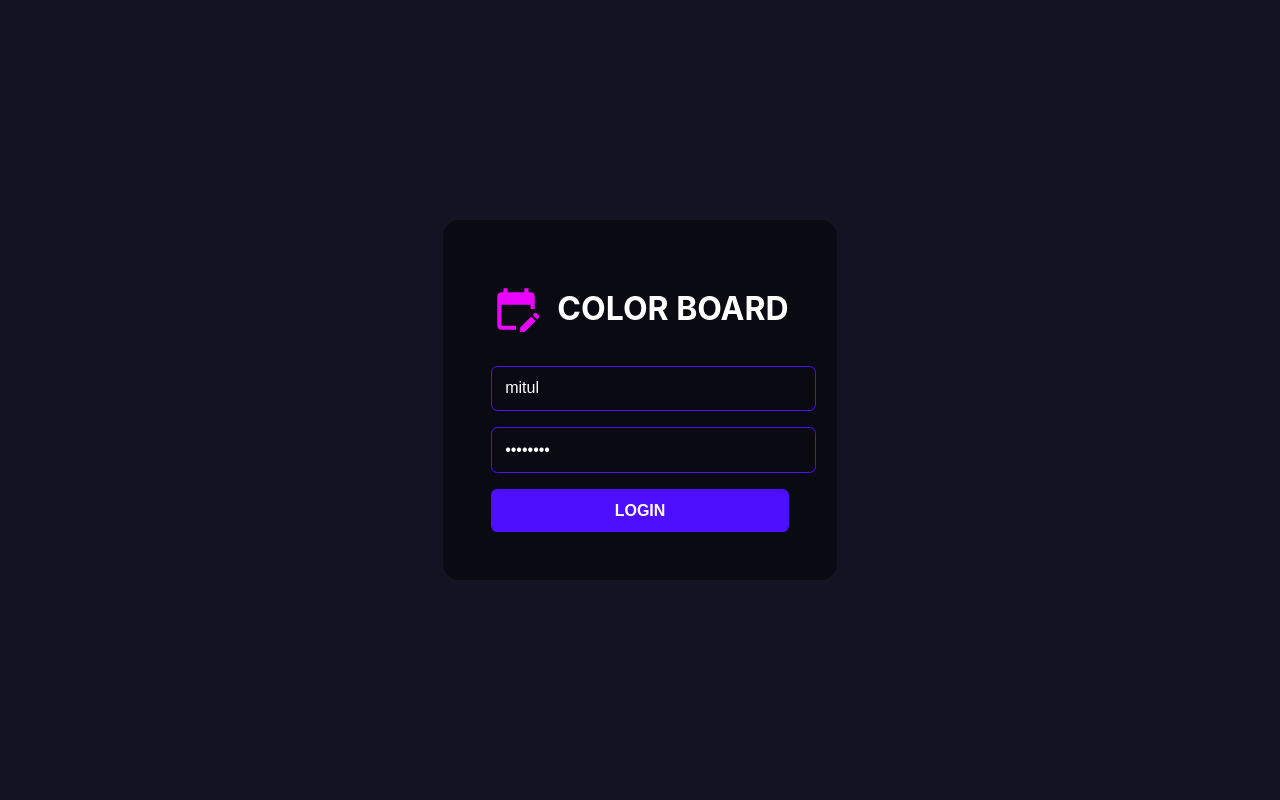
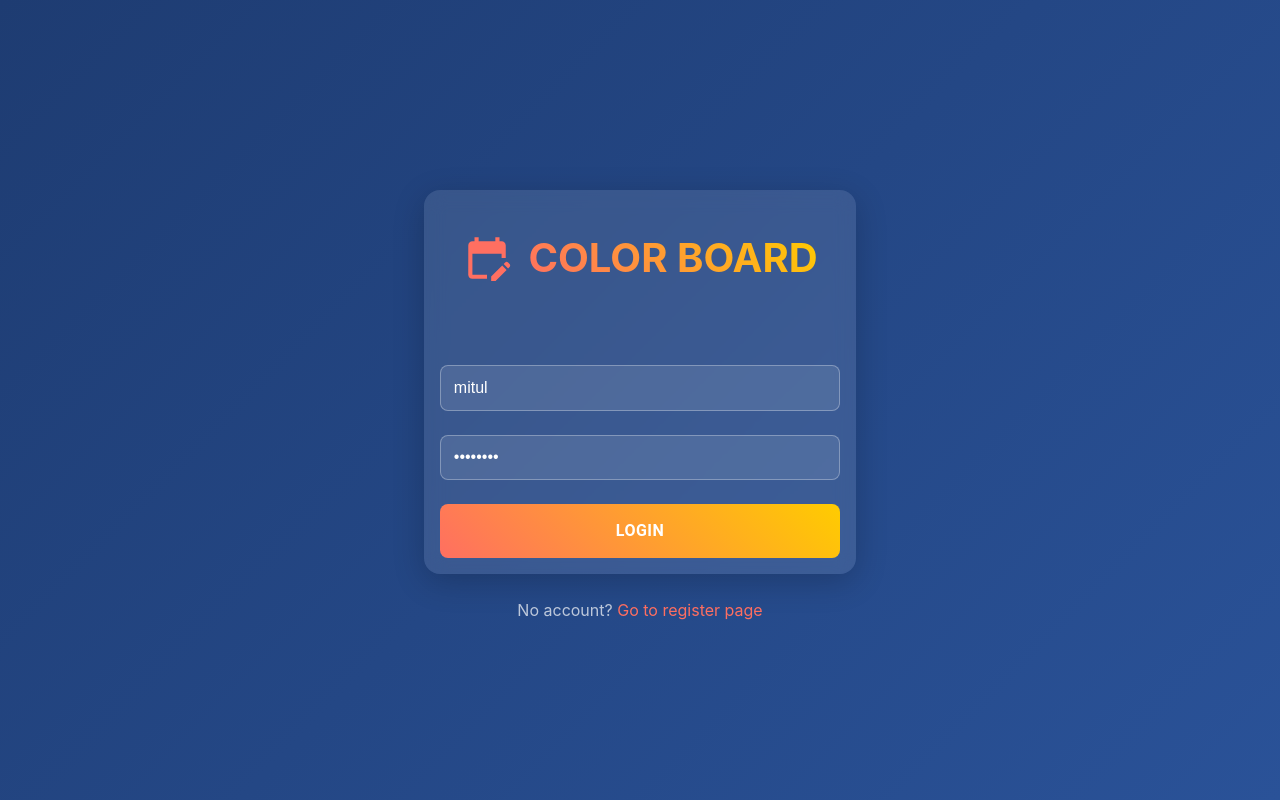
Before and after one commit to tanvirmitul1/whiteboard-application, a React (Create React App) app in the folder client/: page / in a window 1280 px wide. Built offline with nearby package versions, Linux system fonts and the light colour scheme; no server answers.

Commit message:
login page and register page fix

```diff
--- a/client/src/pages/Layout.js
+++ b/client/src/pages/Layout.js
@@ -10,6 +10,7 @@ const Layout = ({ children }) => {
 
   const isAuthRoute =
     location.pathname === "/" ||
+    location.pathname === "/register" ||
     location.pathname === "/change-password" ||
     location.pathname === "/register/public";
 
--- a/client/src/pages/LoginPage.js
+++ b/client/src/pages/LoginPage.js
@@ -2,9 +2,11 @@ import React, { useState, useEffect, useCallback } from "react";
 import { useLoginMutation } from "../Apis/userApiSlice";
 import styled from "styled-components";
 import { toast } from "react-toastify";
-import { useNavigate } from "react-router-dom";
+import { useNavigate, Link } from "react-router-dom"; // Import Link
 import useAuth from "../customHooks/useAuth";
 import EditCalendarIcon from "@mui/icons-material/EditCalendar";
+import { Box, Button, CircularProgress } from "@mui/material";
+import TypingGame from "../components/TypingGame";
 
 const LoginPage = () => {
   const [username, setUsername] = useState("mitul");
@@ -15,10 +17,6 @@ const LoginPage = () => {
   const [error, setError] = useState("");
   const [showLoading, setShowLoading] = useState(false);
   const [countdown, setCountdown] = useState(40);
-  const [typedWord, setTypedWord] = useState("");
-  const [randomWord, setRandomWord] = useState("");
-
-  const words = ["React", "Node", "MongoDB", "Canvas", "Drawing"];
 
   useEffect(() => {
     if (userId) {
@@ -30,7 +28,6 @@ const LoginPage = () => {
     async (e) => {
       if (e) e.preventDefault();
       setShowLoading(true);
-      setRandomWord(words[Math.floor(Math.random() * words.length)]); // Set random word for game
 
       try {
         const response = await login({ username, password }).unwrap();
@@ -70,7 +67,7 @@ const LoginPage = () => {
     <FormContainer>
       <form onSubmit={handleSubmit}>
         <div className="brand">
-          <EditCalendarIcon sx={{ color: "#ea05ff", fontSize: 50 }} />
+          <EditCalendarIcon sx={{ color: "#ff6f61", fontSize: 50 }} />
           <h1>Color Board</h1>
         </div>
         <input
@@ -85,100 +82,131 @@ const LoginPage = () => {
           value={password}
           onChange={(e) => setPassword(e.target.value)}
         />
-        <button type="submit" disabled={isLoading}>
-          {isLoading ? "Processing..." : "Login"}
-        </button>
+        <Button type="submit">
+          {isLoading ? (
+            <Box sx={{ display: "flex", alignItems: "center" }}>
+              <CircularProgress size={20} color="inherit" sx={{ mr: 1 }} />
+              <span> Processing...</span>
+            </Box>
+          ) : (
+            <Box sx={{ display: "flex", alignItems: "center" }}>
+              <span>Login</span>
+            </Box>
+          )}
+        </Button>
       </form>
       {error && <Error>{error}</Error>}
-
+      <div style={{ marginTop: "1rem", textAlign: "center" }}>
+        <span style={{ color: "rgba(255, 255, 255, 0.7)" }}>
+          No account?{" "}
+          <Link
+            to="/register"
+            style={{ color: "#ff6f61", textDecoration: "none" }}
+          >
+            Go to register page
+          </Link>
+        </span>
+      </div>
       {showLoading && (
         <LoadingModal>
-          <h2>Logging in...</h2>
+          <h2>
+            {" "}
+            <CircularProgress size={20} color="inherit" sx={{ mr: 1 }} />
+            <span> Processing...</span>
+          </h2>
+          <h5>Please wait for Server to process your request</h5>
           <p>Estimated wait time: {countdown}s</p>
-          <h3>Mini Typing Challenge:</h3>
-          <p>
-            Type: <b>{randomWord}</b>
-          </p>
-          <input
-            type="text"
-            placeholder="Type here..."
-            value={typedWord}
-            onChange={(e) => setTypedWord(e.target.value)}
-          />
-          {typedWord.toLowerCase() === randomWord.toLowerCase() && (
-            <p style={{ color: "green" }}>Great job! 🎉</p>
-          )}
+          <TypingGame />
         </LoadingModal>
       )}
     </FormContainer>
   );
 };
 
-const FormContainer = styled.div`
-  height: 100vh;
+export const FormContainer = styled.div`
+  height: ${(props) => props.height || "100vh"};
   width: 100vw;
   display: flex;
   flex-direction: column;
   justify-content: center;
   align-items: center;
-  background-color: #131324;
+  background: linear-gradient(135deg, #1e3c72, #2a5298);
+  color: white;
 
   .brand {
     display: flex;
     align-items: center;
     gap: 1rem;
     justify-content: center;
+    margin-bottom: 2rem;
 
     h1 {
       color: white;
       text-transform: uppercase;
+      font-size: 2.5rem;
+      font-weight: bold;
+      background: linear-gradient(45deg, #ff6f61, #ffcc00);
+      -webkit-background-clip: text;
+      -webkit-text-fill-color: transparent;
     }
   }
 
   form {
     display: flex;
     flex-direction: column;
-    gap: 1rem;
-    background-color: #00000076;
+    gap: 1.5rem;
+    background: rgba(255, 255, 255, 0.1);
     border-radius: 1rem;
-    padding: 3rem;
+    padding: 1rem;
+    backdrop-filter: blur(10px);
+    box-shadow: 0 8px 32px rgba(0, 0, 0, 0.2);
+    width: 80%;
+    max-width: 400px;
+    margin: 10px;
+
+    input {
+      background: rgba(255, 255, 255, 0.1);
+      padding: 0.8rem;
+      border: 1px solid rgba(255, 255, 255, 0.3);
+      border-radius: 0.5rem;
+      color: white;
+      font-size: 1rem;
+      transition: border-color 0.3s ease;
+
+      &:focus {
+        border-color: #ff6f61;
+        outline: none;
       }
 
-  input {
-    background-color: transparent;
-    padding: 0.8rem;
-    border: 0.1rem solid #4e0eff;
-    border-radius: 0.4rem;
-    color: white;
-    width: 100%;
-    font-size: 1rem;
-
-    &:focus {
-      border: 0.1rem solid #997af0;
-      outline: none;
+      &::placeholder {
+        color: rgba(255, 255, 255, 0.7);
       }
     }
 
     button {
-    background-color: #4e0eff;
+      background: linear-gradient(45deg, #ff6f61, #ffcc00);
       color: white;
       padding: 0.8rem 1.5rem;
       border: none;
       font-weight: bold;
       cursor: pointer;
-    border-radius: 0.4rem;
+      border-radius: 0.5rem;
       font-size: 1rem;
       text-transform: uppercase;
+      transition: transform 0.2s ease, box-shadow 0.2s ease;
 
       &:hover {
-      background-color: #4e0eff;
+        transform: translateY(-2px);
+        box-shadow: 0 4px 15px rgba(255, 111, 97, 0.4);
+      }
     }
   }
 `;
 
-const Error = styled.div`
-  color: red;
+export const Error = styled.div`
+  color: #ff6f61;
   margin-top: 1rem;
+  font-weight: bold;
 `;
 
 const LoadingModal = styled.div`
@@ -186,24 +214,32 @@ const LoadingModal = styled.div`
   top: 50%;
   left: 50%;
   transform: translate(-50%, -50%);
-  background: rgba(0, 0, 0, 0.85);
+  background: rgba(0, 0, 0, 0.9);
   color: white;
   padding: 2rem;
-  border-radius: 10px;
+  border-radius: 1rem;
   text-align: center;
   z-index: 1000;
-  box-shadow: 0px 0px 10px #4e0eff;
+  box-shadow: 0 8px 32px rgba(0, 0, 0, 0.3);
+  width: 80%;
+  max-width: 500px;
 
   h2 {
     margin-bottom: 1rem;
+    font-size: 1.5rem;
+    color: #ff6f61;
   }
 
-  input {
-    margin-top: 1rem;
-    padding: 0.5rem;
-    border-radius: 5px;
-    border: none;
-    text-align: center;
+  h5 {
+    margin-bottom: 1rem;
+    font-size: 1rem;
+    color: rgba(255, 255, 255, 0.8);
+  }
+
+  p {
+    margin-bottom: 1.5rem;
+    font-size: 0.9rem;
+    color: rgba(255, 255, 255, 0.7);
   }
 `;
 
--- a/client/src/pages/RegisterPage.js
+++ b/client/src/pages/RegisterPage.js
@@ -1,37 +1,38 @@
 import React, { useState } from "react";
-import { useNavigate } from "react-router-dom";
+import { Link, useNavigate } from "react-router-dom";
 import { useCreateUserMutation } from "../Apis/userApiSlice";
-import { Select, MenuItem, Button } from "@mui/material";
+import { Select, MenuItem, Button, CircularProgress } from "@mui/material";
 import { toast } from "react-toastify";
-import styled from "styled-components";
+import EditCalendarIcon from "@mui/icons-material/EditCalendar";
+import { Error, FormContainer } from "./LoginPage";
 const RegisterPage = () => {
   const [username, setUsername] = useState("");
   const [password, setPassword] = useState("");
   const [role, setRole] = useState("User");
   const [error, setError] = useState("");
-
   const navigate = useNavigate();
   const [createUser, { isLoading }] = useCreateUserMutation();
 
   const handleSubmit = async (e) => {
     e.preventDefault();
     setError("");
-
-    const userData = { username, password, role };
-
     try {
-      const response = await createUser(userData).unwrap();
+      const response = await createUser({ username, password, role }).unwrap();
       localStorage.setItem("user", JSON.stringify(response.user));
-
       toast.success(`User ${response.user.username} created successfully!`);
       setTimeout(() => navigate("/create-drawing"), 500);
     } catch (errors) {
       setError(errors?.data?.message || errors?.data?.errors[0]?.msg);
     }
   };
+
   return (
-    <FormContainer>
+    <FormContainer height="100vh">
       <form onSubmit={handleSubmit}>
+        <div className="brand">
+          <EditCalendarIcon sx={{ color: "#ff6f61", fontSize: 50 }} />
+          <h1>Color Board</h1>
+        </div>
         <input
           type="text"
           placeholder="Username"
@@ -44,117 +45,32 @@ const RegisterPage = () => {
           value={password}
           onChange={(e) => setPassword(e.target.value)}
         />
-
         <Select
           value={role}
           onChange={(e) => setRole(e.target.value)}
           fullWidth
-          className="filter-user-select"
         >
-          <MenuItem value="User" className="filter-user-list">
-            User
-          </MenuItem>
+          <MenuItem value="User">User</MenuItem>
         </Select>
-        {error ? <Error>{error}</Error> : <Error />}
-        <button type="submit" disabled={isLoading}>
-          Register
-        </button>
-        <Button
-          variant="outlined"
-          color="primary"
-          sx={{ mt: 3, width: "400px" }}
-          onClick={() => navigate(-1)}
-        >
-          Don't want to register? Go Back to Previous Page
+        {error && <Error>{error}</Error>}
+        <Button type="submit">
+          {isLoading ? (
+            <CircularProgress size={20} color="inherit" />
+          ) : (
+            "Register"
+          )}
         </Button>
       </form>
+      <div style={{ marginTop: "1rem", textAlign: "center" }}>
+        <span style={{ color: "rgba(255, 255, 255, 0.7)" }}>
+          Already have an account?{" "}
+          <Link to="/" style={{ color: "#ff6f61", textDecoration: "none" }}>
+            Go to Login
+          </Link>
+        </span>
+      </div>
     </FormContainer>
   );
 };
 
-const FormContainer = styled.div`
-  max-height: 80vh;
-  width: 80vw;
-  display: flex;
-  flex-direction: column;
-  justify-content: center;
-  align-items: center;
-  overflow: hidden;
-  padding-bottom: 1rem;
-
-  .brand {
-    display: flex;
-    align-items: center;
-    gap: 1rem;
-    justify-content: center;
-
-    img {
-      height: 5rem;
-    }
-
-    h1 {
-      color: white;
-      text-transform: uppercase;
-    }
-  }
-
-  form {
-    display: flex;
-    flex-direction: column;
-    gap: 2rem;
-    justify-content: center;
-    align-items: center;
-    background-color: #00000076;
-    border-radius: 2rem;
-    padding: 5rem;
-    max-width: 80%;
-  }
-
-  input {
-    background-color: transparent;
-    padding: 1rem;
-    border: 0.1rem solid #4e0eff;
-    border-radius: 0.4rem;
-    color: white;
-    width: 100%;
-    font-size: 1rem;
-
-    &:focus {
-      border: 0.1rem solid #997af0;
-      outline: none;
-    }
-  }
-
-  button {
-    background-color: #4e0eff;
-    color: white;
-    padding: 1rem 2rem;
-    border: none;
-    font-weight: bold;
-    cursor: pointer;
-    border-radius: 0.4rem;
-    font-size: 1rem;
-    text-transform: uppercase;
-
-    &:hover {
-      background-color: #4e0eff;
-    }
-  }
-
-  span {
-    color: white;
-    text-transform: uppercase;
-
-    a {
-      color: #4e0eff;
-      text-decoration: none;
-      font-weight: bold;
-    }
-  }
-`;
-
-const Error = styled.div`
-  color: red;
-  height: 10px;
-`;
 export default RegisterPage;
```
Lines whose indentation alone changed are shown as unchanged.
